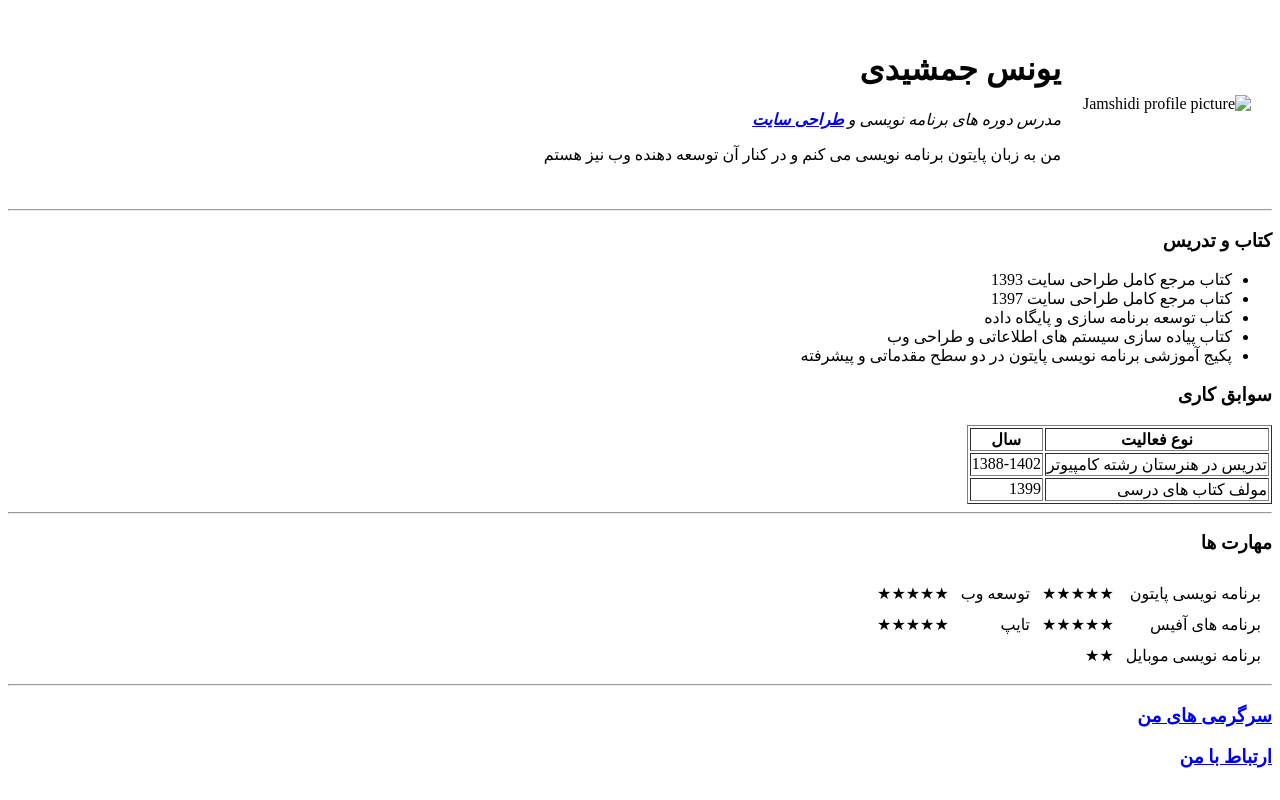
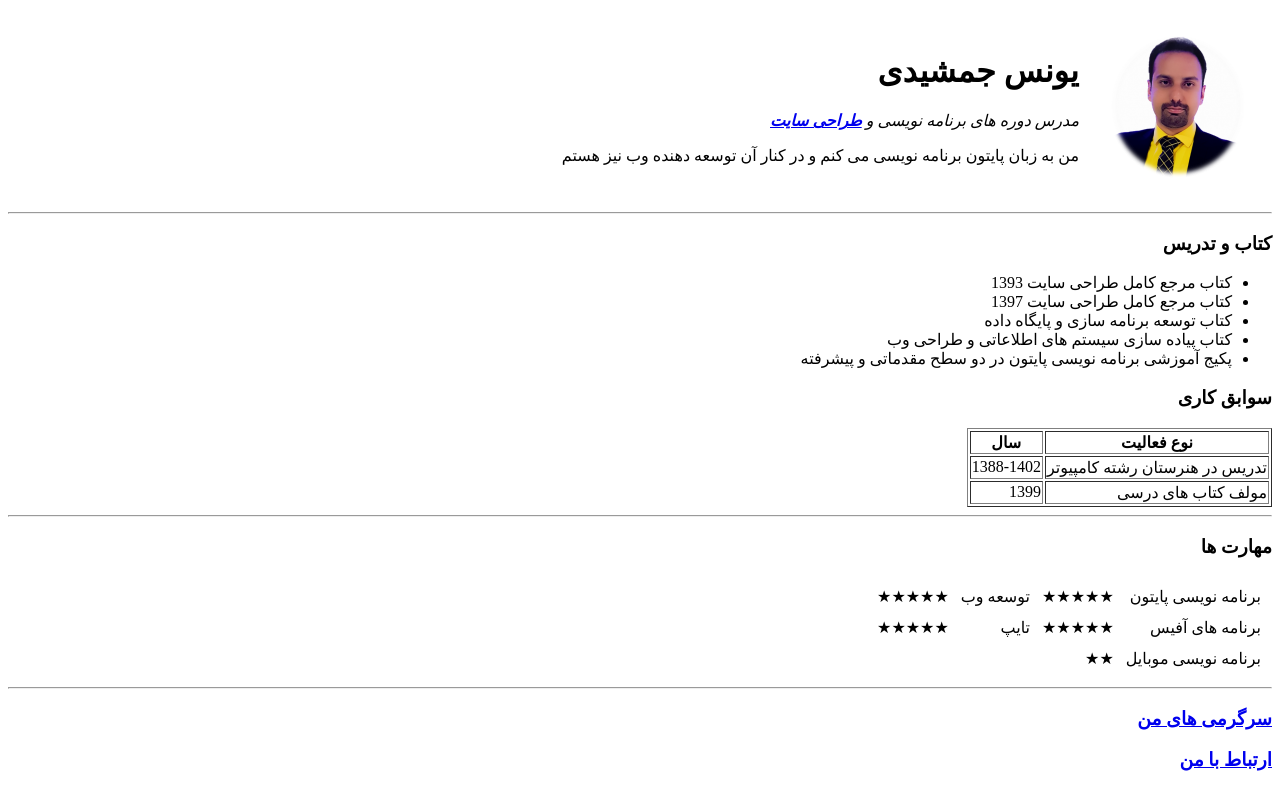
Before and after one commit to yoones-jamshidi/cv3, a plain HTML site: page index.html in a window 1280 px wide. Drawn offline with Linux system fonts and the light colour scheme.

Commit message:
Update index.html

```diff
--- a/index.html
+++ b/index.html
@@ -7,7 +7,7 @@
     <body>
         <table cellspacing="20">
             <tr>
-                <td><img src="images/Jamshidi.png" alt="Jamshidi profile picture"></td>
+                <td><img src="Jamshidi.png" alt="Jamshidi profile picture"></td>
                 <td>
                     <h1>یونس جمشیدی</h1>
                     <p><em>مدرس دوره های برنامه نویسی و <strong><a href="https://dibacademy.ir/">طراحی سایت</a></strong></em></p>
```
